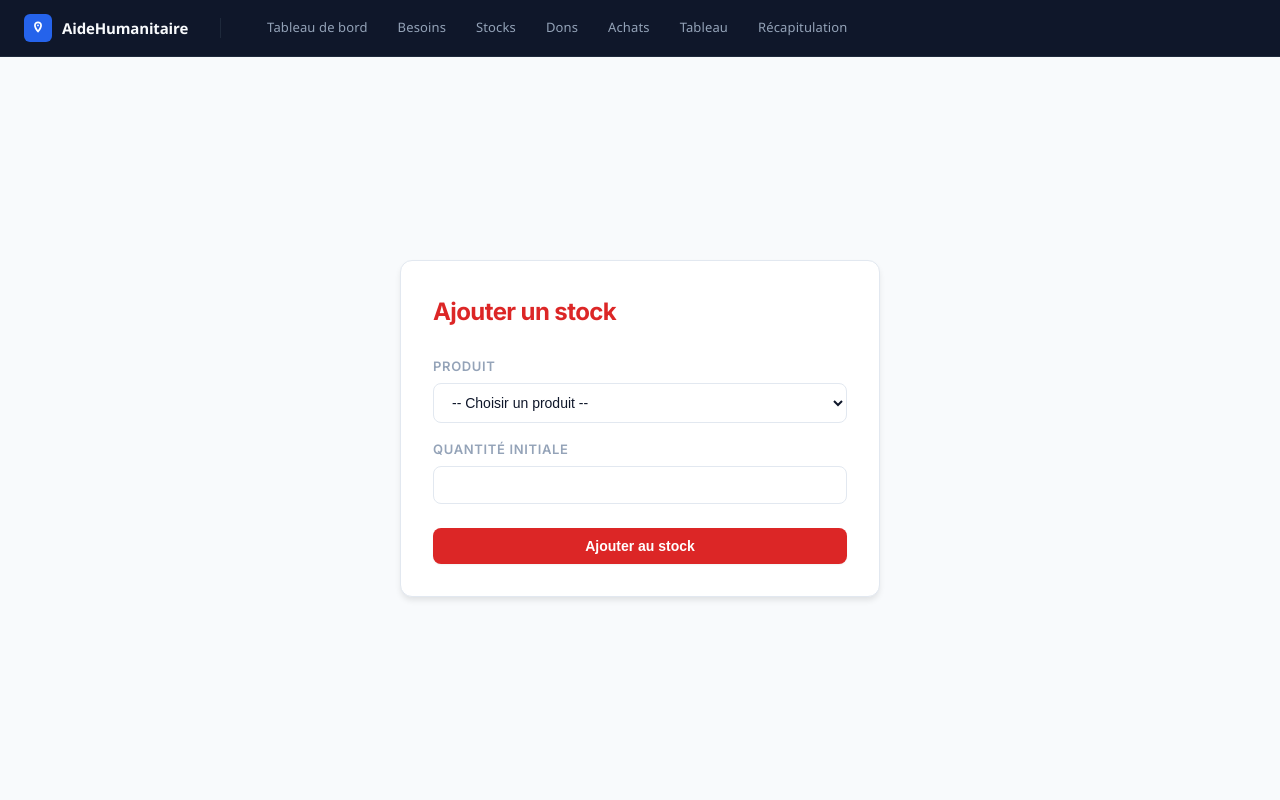
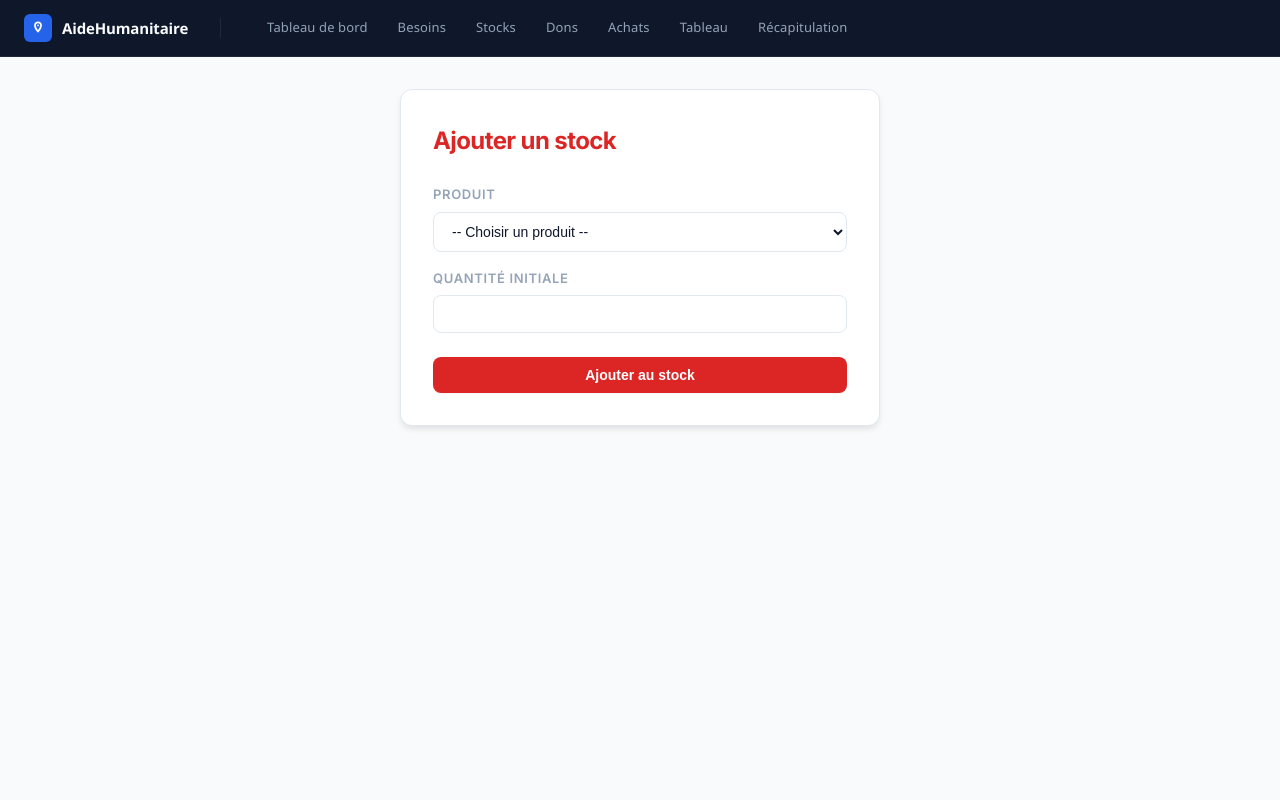
Before and after one commit to MandresyMC/Examen-Final-S3-trinome, a PHP site: page /app/views/formulaire_stock.php in a window 1280 px wide. Run offline with PHP 8.4, Linux system fonts and the light colour scheme; the template is opened without the code that fills it, so the values that code supplies are empty.

Commit message:
correction css

```diff
--- a/public/css/formulaire_besoin.css
+++ b/public/css/formulaire_besoin.css
@@ -24,7 +24,7 @@ body {
     color: var(--text-primary);
     font-size: 14px;
     line-height: 1.6;
-    min-height: 100vh;
+    /* min-height: 100vh; */
     display: flex;
     flex-direction: column;
 }
--- a/public/css/formulaire_stock.css
+++ b/public/css/formulaire_stock.css
@@ -24,7 +24,7 @@ body {
     color: var(--text-primary);
     font-size: 14px;
     line-height: 1.6;
-    min-height: 100vh;
+    /* min-height: 100vh; */
     display: flex;
     flex-direction: column;
 }
```
